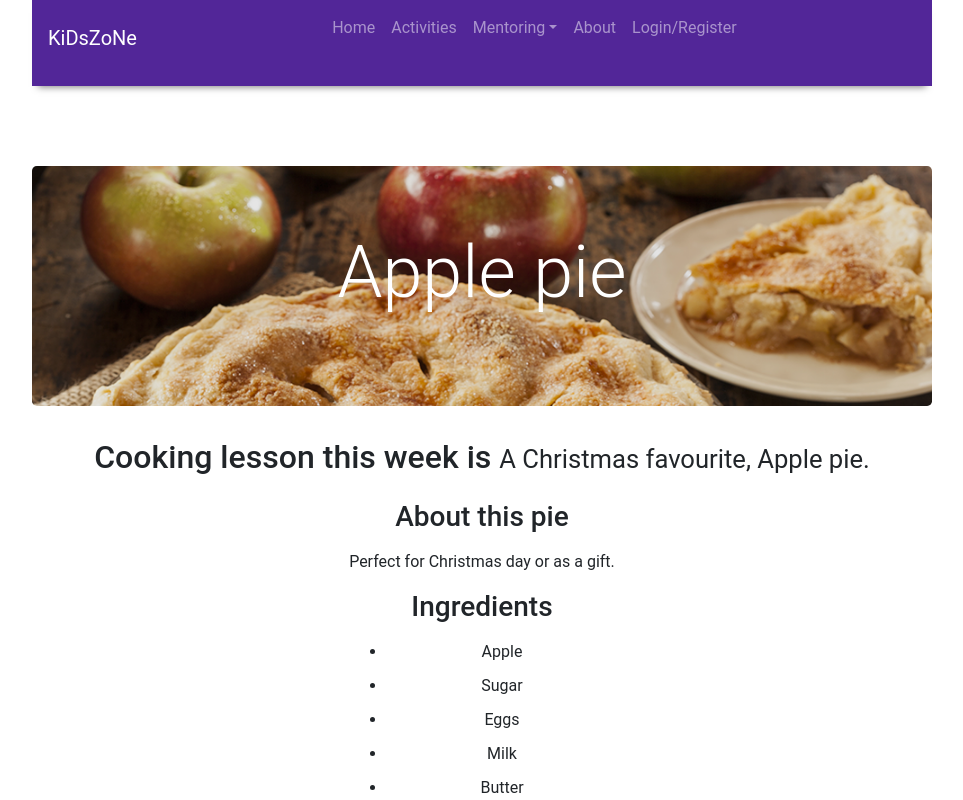
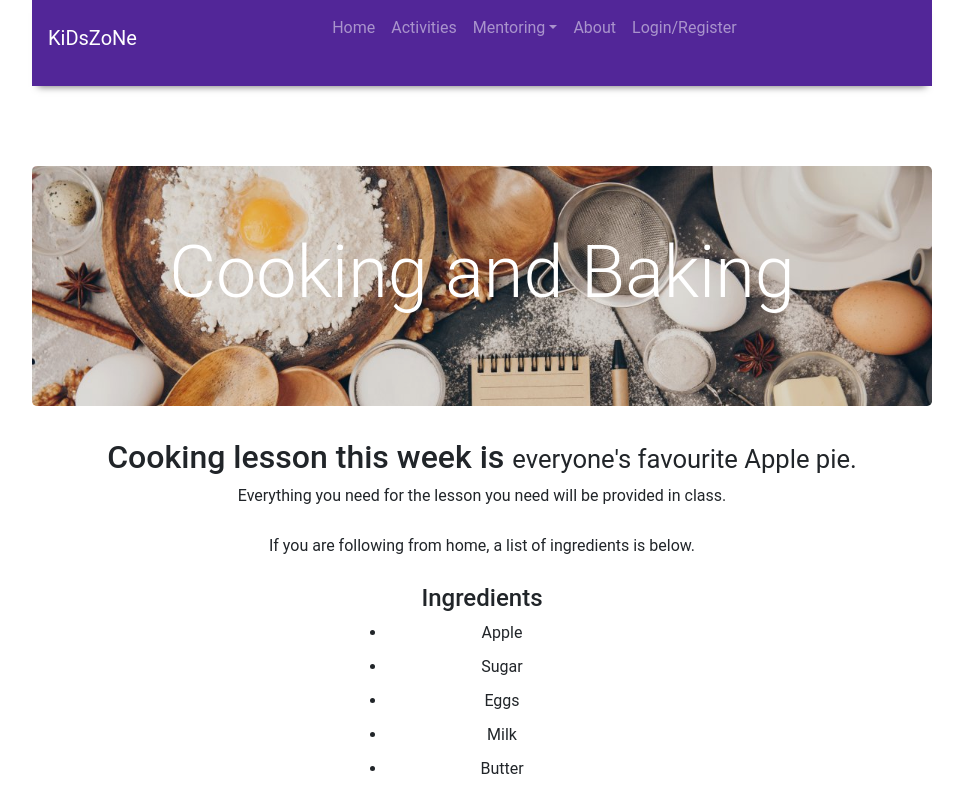
Before and after one commit to Kids-Zone/kz_react, a React (Create React App) app: page /activityChosen in a window 1280 px wide. Shown: the top 800 px of the page, without its empty margins (158-1121 px from the left). Built offline with nearby package versions, Linux system fonts and the light colour scheme; the HTML template or start-up script is replaced by a standard one.

Commit message:
changed cooking to more generic images, changed text.

```diff
--- a/src/Components/ActivityScreen/ActivityScreen.css
+++ b/src/Components/ActivityScreen/ActivityScreen.css
@@ -2,8 +2,8 @@ main {
     margin-top: 80px;
 }
 
-.jumbotron-detail-apple-pie{
-    background: url('../../images/applepie.jpg') no-repeat fixed;
+.jumbotron-detail-cooking-and-baking{
+    background: url('../../images/cooking-baking.jpg') no-repeat fixed;
 }
 
 .jumbotron{
@@ -13,5 +13,3 @@ main {
  }
 
  .btn{margin:10px}
-
- .btn{margin:10px}
--- a/src/Components/SessionOverview/SessionOverview.js
+++ b/src/Components/SessionOverview/SessionOverview.js
@@ -3,23 +3,27 @@ import UpcomingSessions from "../UpcomingSessions/UpcomingSessions.js";
 
 const SessionOverview = (props) => (
   <div>
-    <div class="jumbotron jumbotron-detail-apple-pie container-fluid">
+    <div class="jumbotron jumbotron-detail-cooking-and-baking container-fluid">
       <div class="container">
-        <h1 class="display-3 text-white">Apple pie</h1>
+        <h1 class="display-3 text-white">Cooking and Baking</h1>
       </div>
     </div>
 
     <div class="container">
       <h2>
         Cooking lesson this week is{" "}
-        <small>A Christmas favourite, Apple pie.</small>
+        <small>everyone's favourite Apple pie.</small>
       </h2>
+      <div class="row">
+        <p>Everything you need for the lesson you need will be provided in class. </p>
+      </div>
+      <div class="row">
+        <p>If you are following from home, a list of ingredients is below.</p>
+      </div>
 
       <div class="row">
         <div class="col-md-4">
-          <h3 class="my-3">About this pie</h3>
-          <p>Perfect for Christmas day or as a gift.</p>
-          <h3 class="my-3">Ingredients</h3>
+          <h4>Ingredients</h4>
           <ul>
             <li>Apple</li>
             <li>Sugar</li>
@@ -27,11 +31,6 @@ const SessionOverview = (props) => (
             <li>Milk</li>
             <li>Butter</li>
           </ul>
-          <div class="row">
-            <div class="col">
-              <strong>£3.00</strong>
-            </div>
-          </div>
         </div>
       </div>
 
```
Also changed, not shown: src/images/cooking-baking.jpg (added), 1 other file (tests, documents, lock files or other folders).
